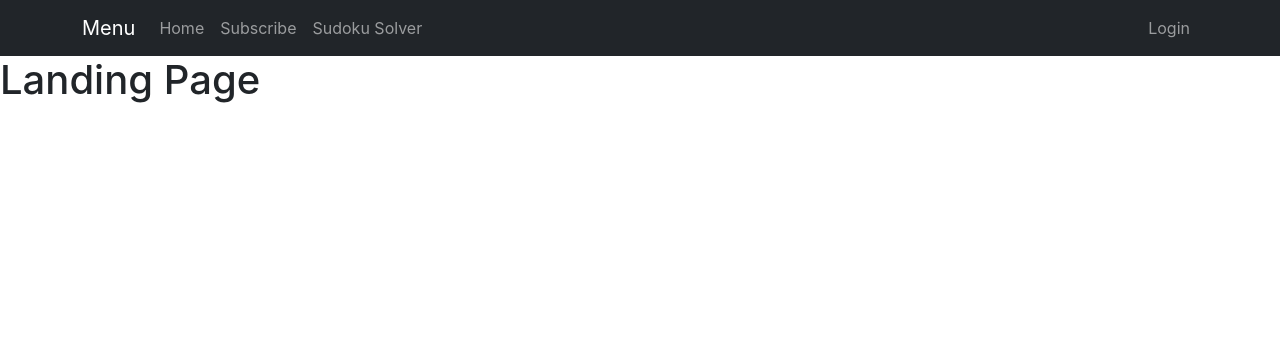
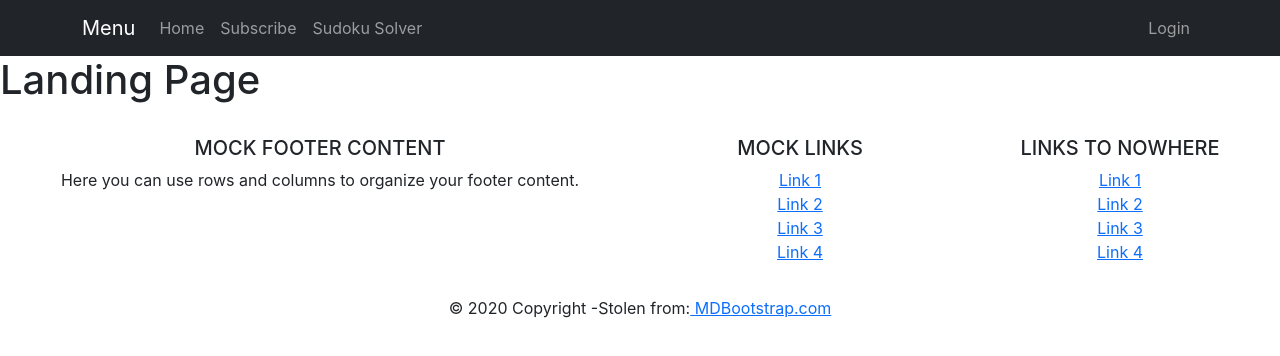
Before and after one commit to exphoenee/my-sudoq-react, a React (Create React App) app: page / in a window 1280 px wide. Shown: the top 356 px of the page. Built offline with nearby package versions, Linux system fonts and the light colour scheme.

Commit message:
Add Footer to app

```diff
--- a/src/App.jsx
+++ b/src/App.jsx
@@ -6,6 +6,7 @@ import "./App.css";
 
 /* Components */
 import Header from "./Components/Header/Header";
+import Footer from "./Components/Footer/Footer";
 import LandingPage from "./Components/LandingPage/LandingPage";
 import EMailList from "./Components/EMailList/EMailList";
 import SudokuSolver from "./Components/SudokuSolver/SudokuSolver";
@@ -49,6 +50,7 @@ export default function App() {
         </Routes>
       </main>
       <footer></footer>
+      <Footer />
     </>
   );
 }
```
